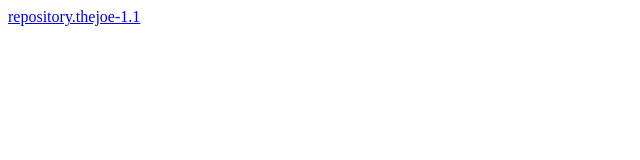
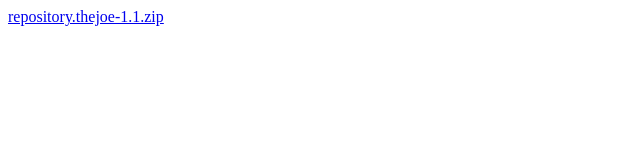
Before and after one commit to TheJoe1990/thejoe1990.github.io, a plain HTML site: page repo/index.html in a window 1280 px wide. Shown: the full height of the page, 0-640 px from the left. Drawn offline with Linux system fonts and the light colour scheme.

Commit message:
adfasdf
sdad

```diff
--- a/repo/index.html
+++ b/repo/index.html
@@ -1 +1 @@
-<a href="repository.thejoe-1.1">repository.thejoe-1.1</a>
+<a href="repository.thejoe-1.1.zip">repository.thejoe-1.1.zip</a>
```
